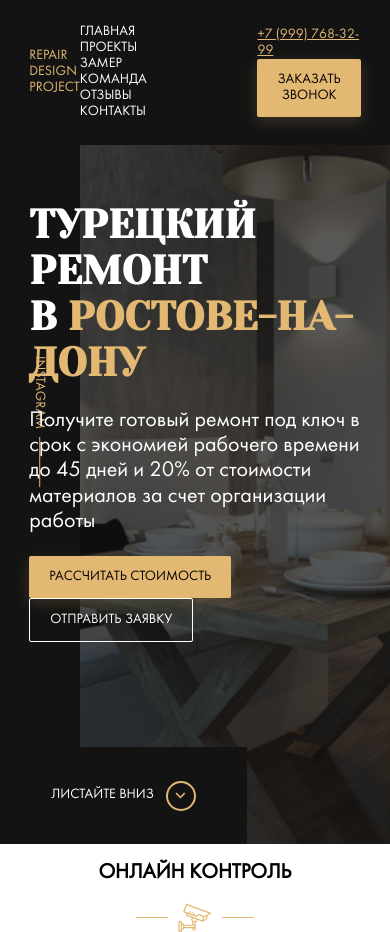
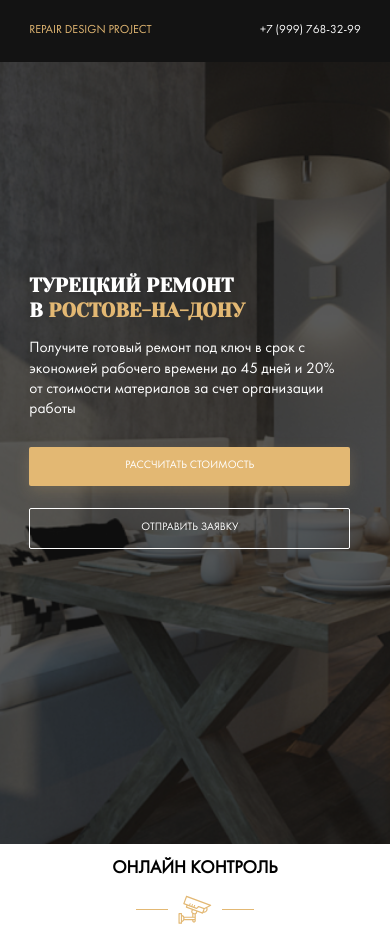
Before and after one commit to Genzo-droid/by, a website: page index.html in a window 390 px wide. Drawn offline with Linux system fonts and the light colour scheme; files whose address does not match are found by name.

Commit message:
refact: make responsive layout for header and hero

```diff
--- a/sass/_interface.sass
+++ b/sass/_interface.sass
@@ -3,11 +3,12 @@
   border: none
   border-radius: 2px
   text-transform: uppercase
+  font-size: 0.93rem
   &:hover
     cursor: pointer
   &--primary
     background-color: $primary
-    color: light
+    color: $light
     box-shadow: 0px 5px 15px rgba($primary, 0.2)
     transition: box-shadow 0.3s
     &:hover
--- /dev/null
+++ b/sass/_media.sass
@@ -0,0 +1,39 @@
+@media screen and ( max-width: 1200px )
+  html
+    font-size: 12px
+  .nav
+    &__item
+      margin-right: 1rem
+@media screen and ( max-width: 992px )
+  .nav
+    display: none
+
+  .hero
+    &__instagram
+      display: none
+    &__content
+      margin-left: 0
+@media screen and ( max-width: 570px )
+  .contacts
+    &__phone
+      margin-right: 0
+      color: $light
+      text-decoration: none
+    &__button
+      display: none
+  .title
+    font-size: 1.64rem
+    line-height: 1.3
+  .hero
+    &__scroll-down
+      display: none
+    &__content
+      max-width: 26.75rem
+    &__text
+      font-size: 1.29rem
+      margin-bottom: 2.28rem
+      line-height: 1.3
+    &__button
+      display: block
+      min-width: 26.75rem
+      margin-bottom: 1.85rem
--- a/sass/_settings.sass
+++ b/sass/_settings.sass
@@ -1,8 +1,10 @@
 *, *:before, *:after
   box-sizing: border-box
+html
+  font-size: 14px
 body
   font-family: 'Futura Book', sans-serif
-  font-size: 14px
+  font-size: 1rem
 .section
   &-title
     text-align: center
--- a/sass/style.sass
+++ b/sass/style.sass
@@ -7,3 +7,4 @@
 @import 'templates/header'
 @import 'templates/hero'
 @import 'templates/control'
+@import 'media'
--- a/sass/templates/_header.sass
+++ b/sass/templates/_header.sass
@@ -19,7 +19,7 @@
     color: $light
     text-decoration: none
     text-transform: uppercase
-    margin-right: 40px
+    margin-right: 2.86rem
     transition: color 0.2s
     &:hover
       color: $primary
--- a/sass/templates/_hero.sass
+++ b/sass/templates/_hero.sass
@@ -17,17 +17,15 @@
     width: 100%
     height: 100%
     background-color: rgba($dark, 0.7)
-  &__content
-    position: relative
-    max-width: 670px
   &__text
-    font-size: 22px
-    max-width: 500px
+    font-size: 1.57rem
+    max-width: 35.71rem
   &__button
     margin-right: 20px
   &__content
     position: relative
-    max-width: 670px
+    max-width: 35.71rem
+    margin-left: 4.28rem
   &__instagram
     position: absolute
     left: 0
@@ -41,8 +39,8 @@
     align-items: center
     left: 0
     bottom: 0
-    min-width: 247px
-    min-height: 97px
+    min-width: 17.64rem
+    min-height: 6.93rem
     background-color: $dark
     text-transform: uppercase
     text-decoration: none
@@ -80,6 +78,6 @@
   margin: 0
   font-family: 'Yeseva One', cursive
   text-transform: uppercase
-  font-size: 40px
+  font-size: 2.86rem
   &--primary
     color: $primary
```
Also changed, not shown: css/style.css.
